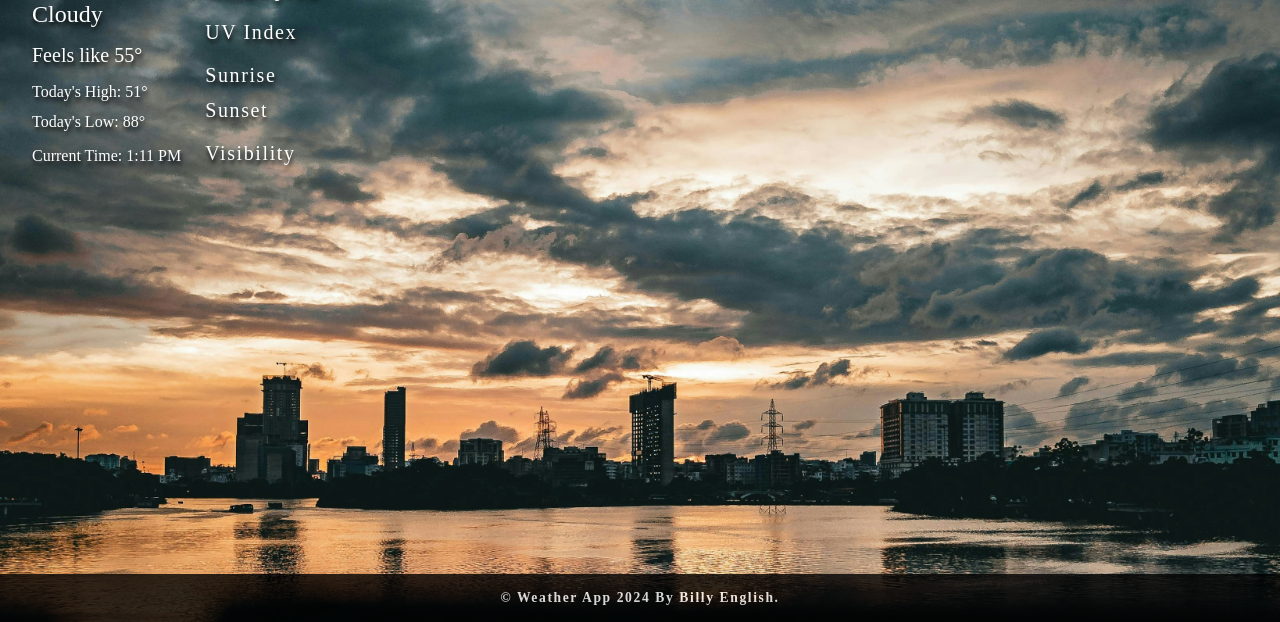
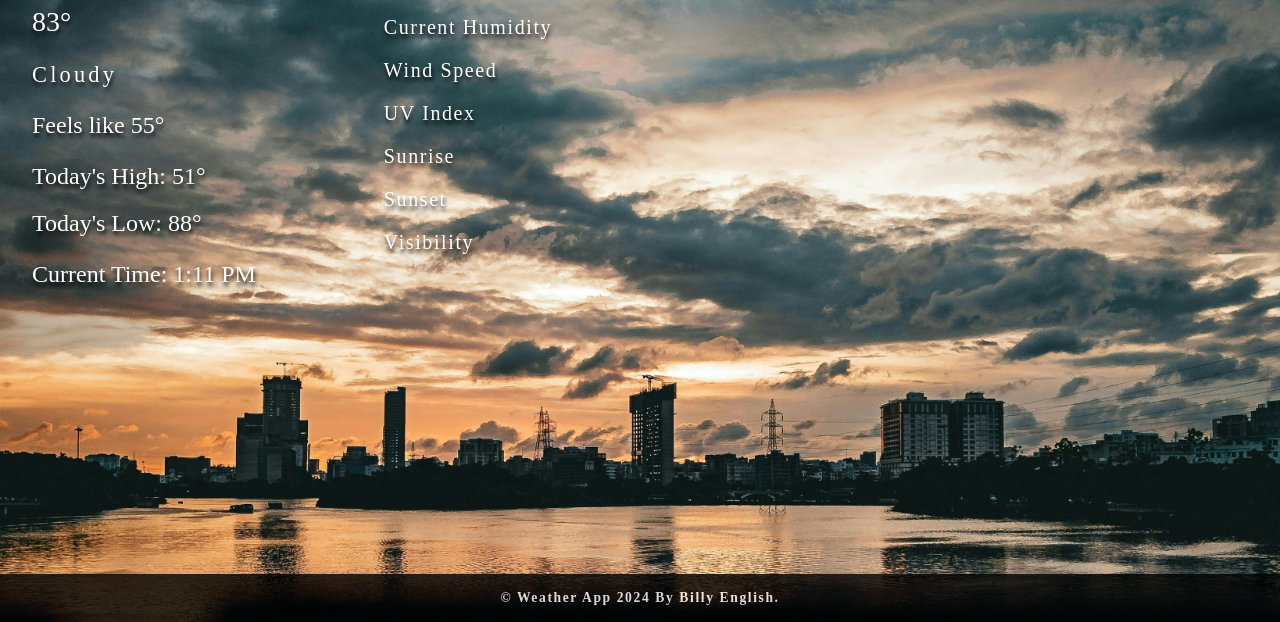
Before and after one commit to billyenglish/Weather_App, a website: page src/index.html in a window 1280 px wide. Shown: the part 178-800 px from the top of the page. Drawn offline with Linux system fonts and the light colour scheme; a web font is replaced by a local one.

```diff
--- a/src/styles.css
+++ b/src/styles.css
@@ -74,7 +74,7 @@
 #primary_weather_content {
     display: flex;
     justify-content: space-between;
-    margin: 2rem 2rem 2rem 2rem;
+    margin: 5rem 2rem 2rem 2rem;
     gap: 2.5rem;
 }
 
@@ -86,12 +86,12 @@
 #primary_weather_column {
     display: flex;
     flex-direction: column;
-    gap: 1rem;
+    gap: 1.5rem;
 }
 
 #primary_first_content {
     display: flex;
-    gap: 1.5rem;
+    gap: 8rem;
 }
 
 #secondary_weather_column {
@@ -102,40 +102,41 @@
 }
 
 #current_location {
-    font-size: 1.75rem;
-    font-weight: 500;
-    letter-spacing: .2rem;
+    font-size: 2.5rem;
+    font-weight: 300;
+    letter-spacing: .3rem;
 }
 
 #current_temperature {
     display: flex;
-    font-size: 1.9rem;
+    font-size: 1.75rem;
     font-weight: 500;
     gap: .5rem;
     align-items: center;
 }
 
 #current_weather_conditions {
-    font-size: 1.5rem;
-    font-weight: 500;
+    font-size: 1.4rem;
+    font-weight: 400;
+    letter-spacing: .2rem;;
 }
 
 #current_feels_like_temperature {
-    font-size: 1.25rem;
-    font-weight: 500;
+    font-size: 1.5rem;
+    font-weight: 400;
 }
 
 #current_day_temperature_high_low, #sunrise_sunset {
     display: flex;
     flex-direction: column;
-    font-size: 1rem;
-    font-weight: 500;
-    gap: .75rem;
+    font-size: 1.5rem;
+    font-weight: 400;
+    gap: 1.25rem;
 }
 
 #current_day_time {
-    font-size: 1rem;
-    font-weight: 500;
+    font-size: 1.5rem;
+    font-weight: 400;
 }
 
 #current_humidity {
```
